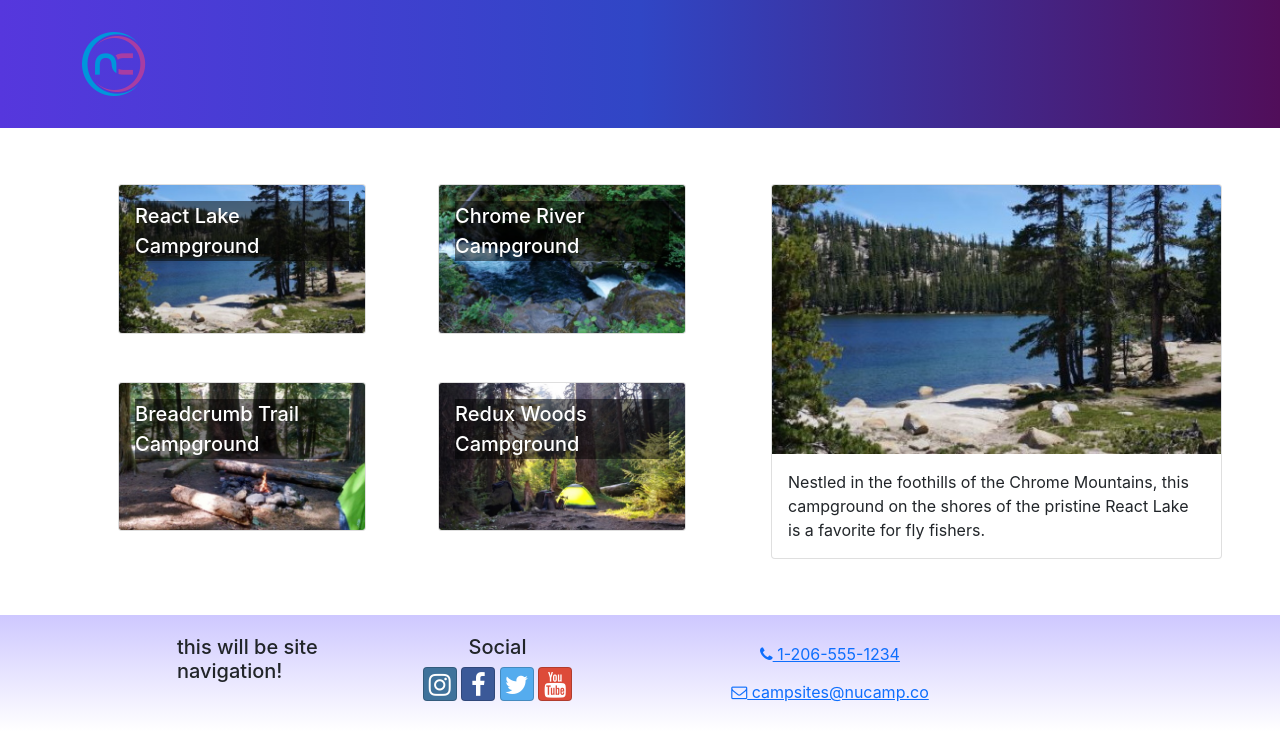
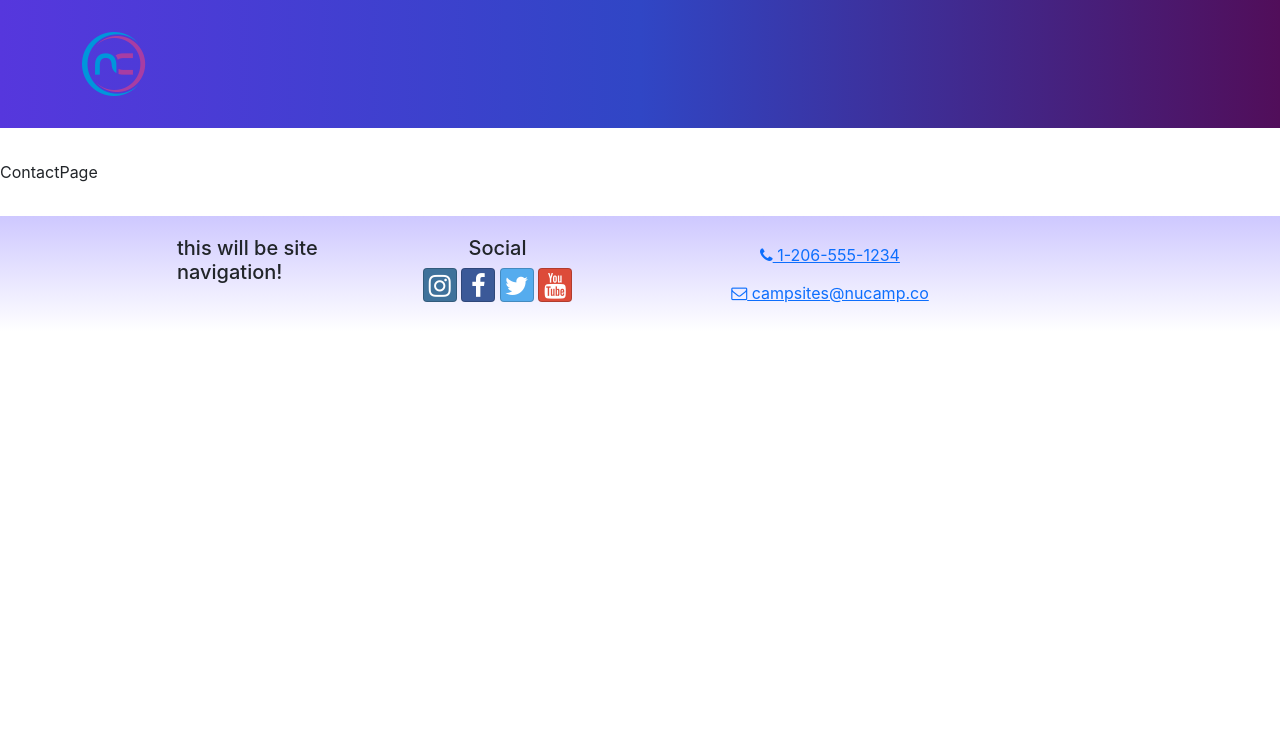
Before and after one commit to RozoLux/Nucamp---React, a React (Create React App) app: page /contact in a window 1280 px wide. Shown: the top 744 px of the page. Built offline with nearby package versions, Linux system fonts and the light colour scheme.

Commit message:
Router Setup

```diff
--- a/src/App.js
+++ b/src/App.js
@@ -1,3 +1,6 @@
+import {Routes, Route, } from 'react-router-dom';
+import ContactPage from './pages/ContactPage';
+import HomePage from './pages/HomePage';
 import Footer from './components/Footer';
 import CampsitesDirectoryPage from './pages/CampsitesDirectoryPage';
 import React from 'react';
@@ -16,7 +19,11 @@
           </NavbarBrand>
         </Container>
       </Navbar>
-      <CampsitesDirectoryPage/>
+      <Routes>
+          <Route path='/' element={<HomePage/>}/>
+          <Route path='contact' element={<ContactPage/>}/>
+          <Route path='directory' element={<CampsitesDirectoryPage/>}/>
+      </Routes>
       <Footer/>
     </div>
   );
--- a/src/index.js
+++ b/src/index.js
@@ -1,5 +1,6 @@
 import React from 'react';
 import { createRoot } from 'react-dom/client';
+import { BrowserRouter } from 'react-router-dom';
 import { Provider } from 'react-redux';
 import { store } from './app/store';
 import 'bootstrap/dist/css/bootstrap.min.css';
@@ -17,7 +18,9 @@
 root.render(
   <React.StrictMode>
     <Provider store={store}>
-      <App />
+      <BrowserRouter>
+        <App />
+      </BrowserRouter>
     </Provider>
   </React.StrictMode>
 );
--- /dev/null
+++ b/src/pages/ContactPage.js
@@ -0,0 +1,6 @@
+const ContactPage =() => {
+  return <div>ContactPage</div>;
+
+};
+
+export default ContactPage;
--- /dev/null
+++ b/src/pages/HomePage.js
@@ -0,0 +1,6 @@
+const HomePage =() => {
+  return <div>HomePage</div>;
+
+};
+
+export default HomePage;
```
